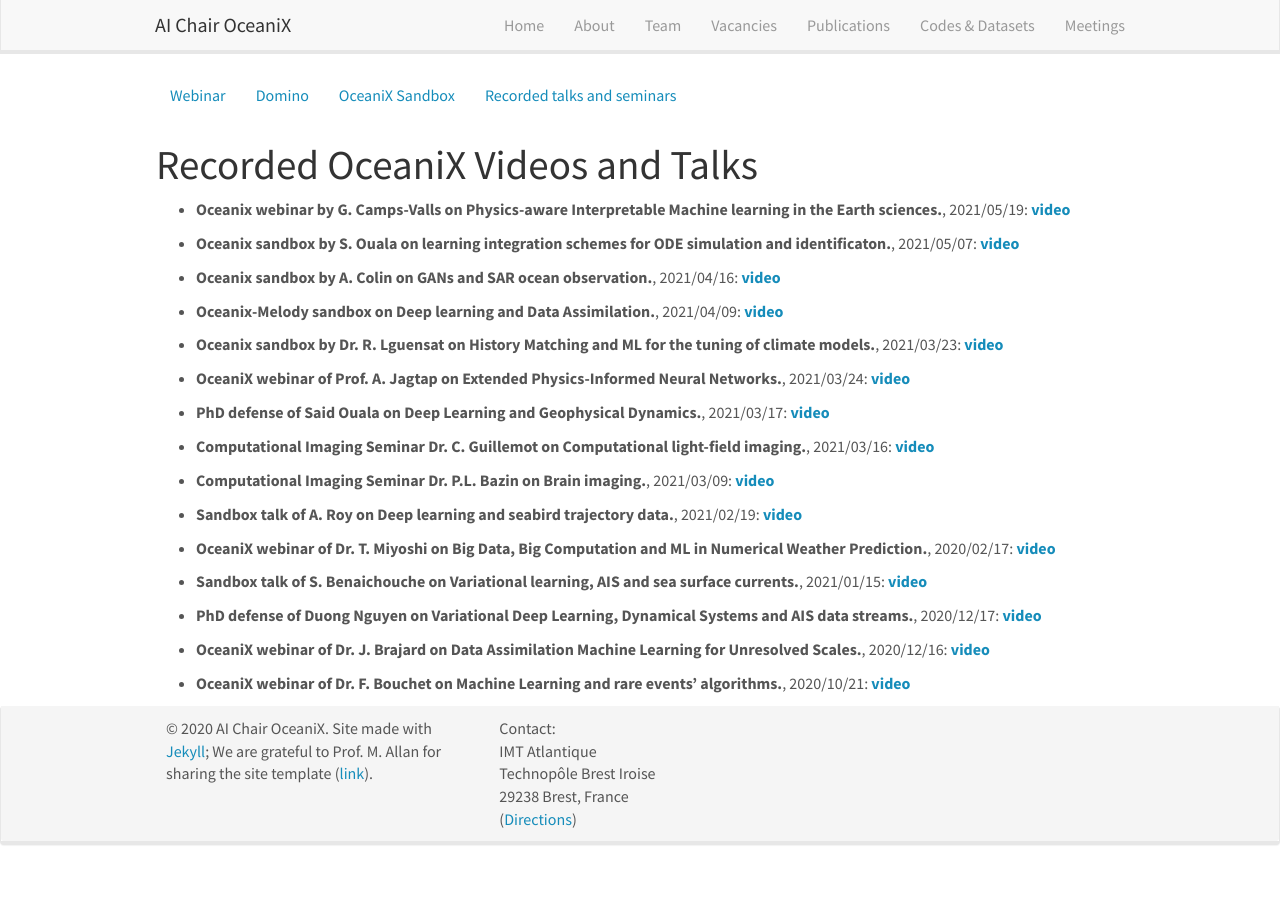
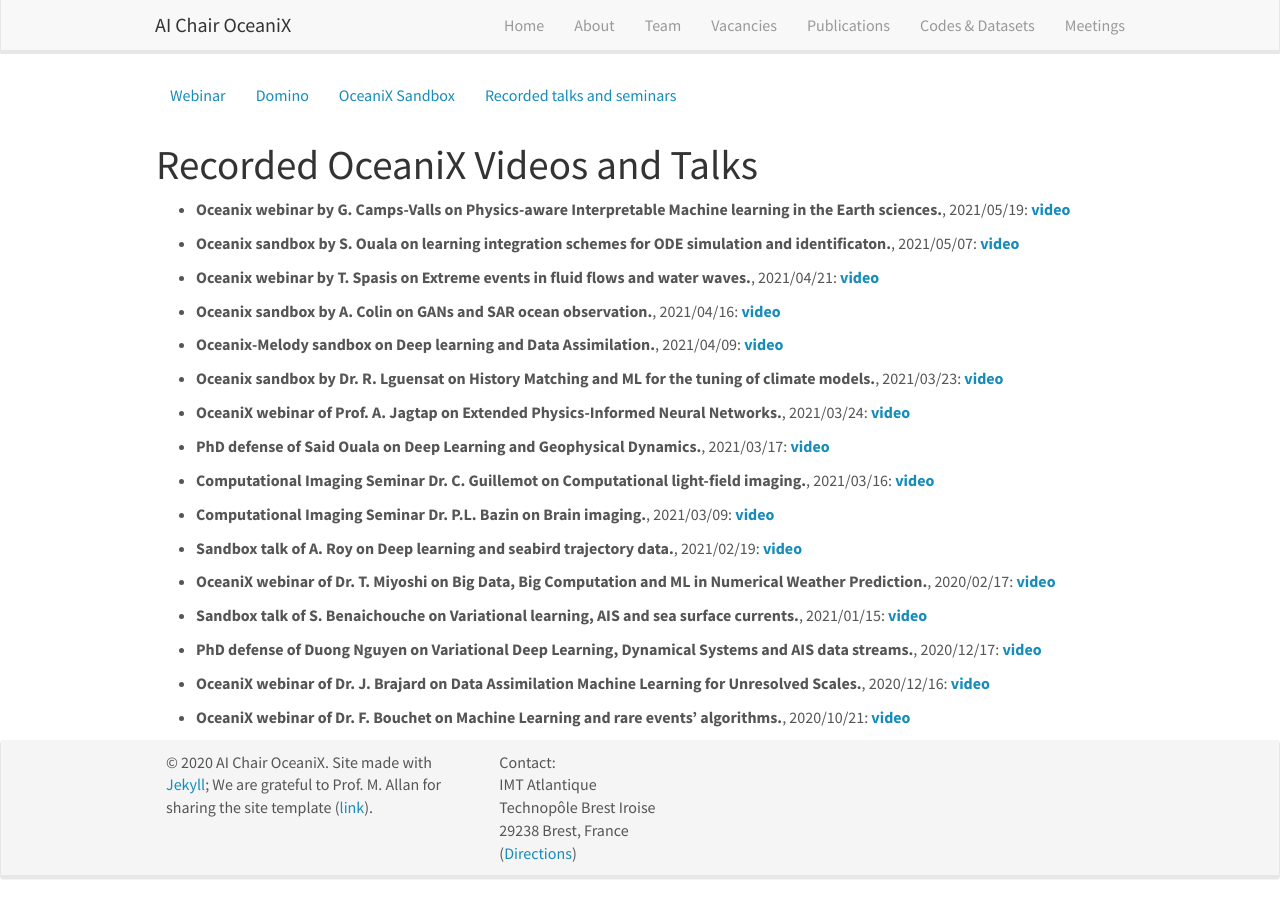
Before and after one commit to CIA-Oceanix/CIA-Oceanix.github.io, a Jekyll site: the page built from _pages/oceanix_video.md, in a window 1280 px wide. Built offline with Jekyll 4.4.1, drawn with Linux system fonts in a browser that asks for light colours; nearby versions of some CDN libraries.

Commit message:
Update video_list.yml

```diff
--- a/_data/video_list.yml
+++ b/_data/video_list.yml
@@ -6,6 +6,11 @@
 - title: "Oceanix sandbox by S. Ouala on learning integration schemes for ODE simulation and identificaton."
   date: 2021/05/07
   link: https://youtu.be/GJKTJrJMdOI
+  display : video
+
+- title: "Oceanix webinar by T. Spasis on Extreme events in fluid flows and water waves."
+  date: 2021/04/21
+  link: https://youtu.be/sPmJ2oq5NIA
   display : video
 
 - title: "Oceanix sandbox by A. Colin on GANs and SAR ocean observation."
```
